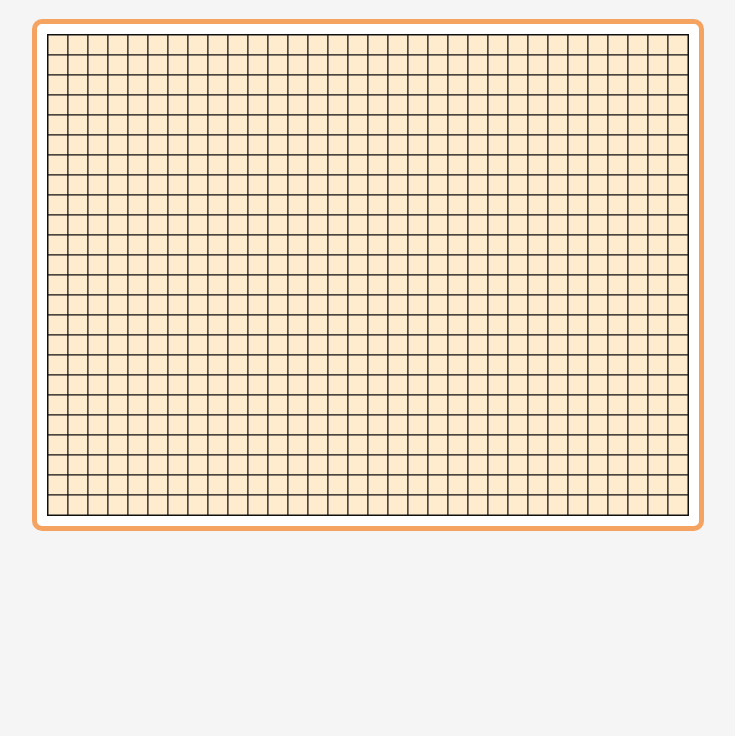
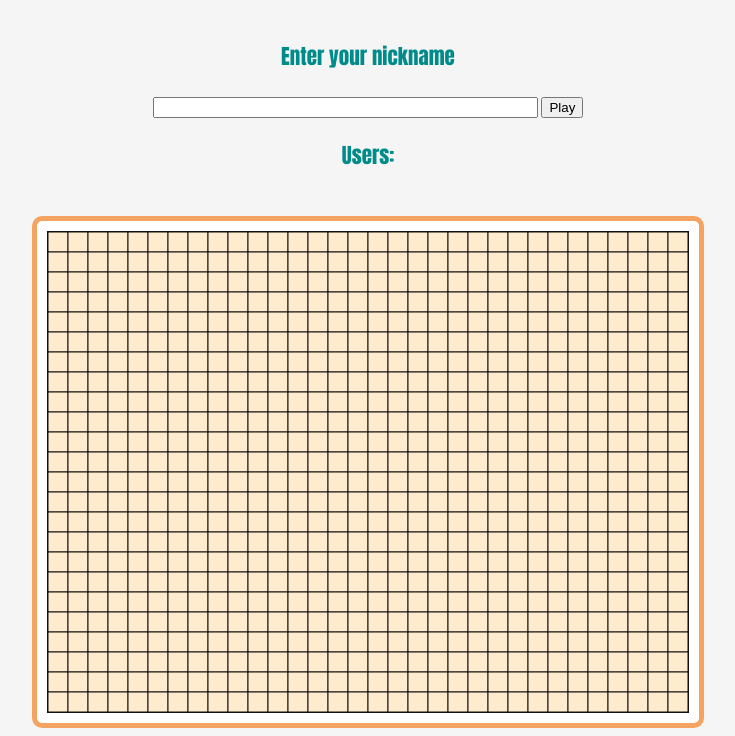
Before and after one commit to SampleDeveloperTeam/snailgame, a website: page index.html in a window 1280 px wide. Shown: the part 81-817 px from the top of the page, without its empty margins (272-1007 px from the left). Drawn offline with nearby package versions, Linux system fonts and the light colour scheme; no server answers.

Commit message:
last changes

```diff
--- a/css/snail.css
+++ b/css/snail.css
@@ -24,3 +24,7 @@ body{
 
     display: flex;
 }
+p{
+    font-size: 21px;
+    text-align: center;
+}
--- a/index.html
+++ b/index.html
@@ -16,6 +16,15 @@
 
 </header>
 
+<div class="users">
+	<form id="newuser">
+		<p>Enter your nickname</p>
+		<input id="input" size="45"></input>
+		<input type="submit" value="Play"></input>
+	</form>
+	<p id="userlist">Users: </br></p>
+</div>
+<br>
 <div class="main">
     <canvas id="canvas" width='640' height='480'>У вас не работает канвас</canvas>
 </div>
--- a/scripts/main.js
+++ b/scripts/main.js
@@ -74,7 +74,8 @@ function createField()
 function initialization()
 {
 	socket=io.connect(); //инициализация сокета
-	$canvas=$('canvas');
+	//$('#newuser').hide();
+	$canvas=$('#canvas');
 	$ctx=canvas.getContext("2d");
 	createField();
 
```
Also changed, not shown: server2.js (+8 -2 lines).
